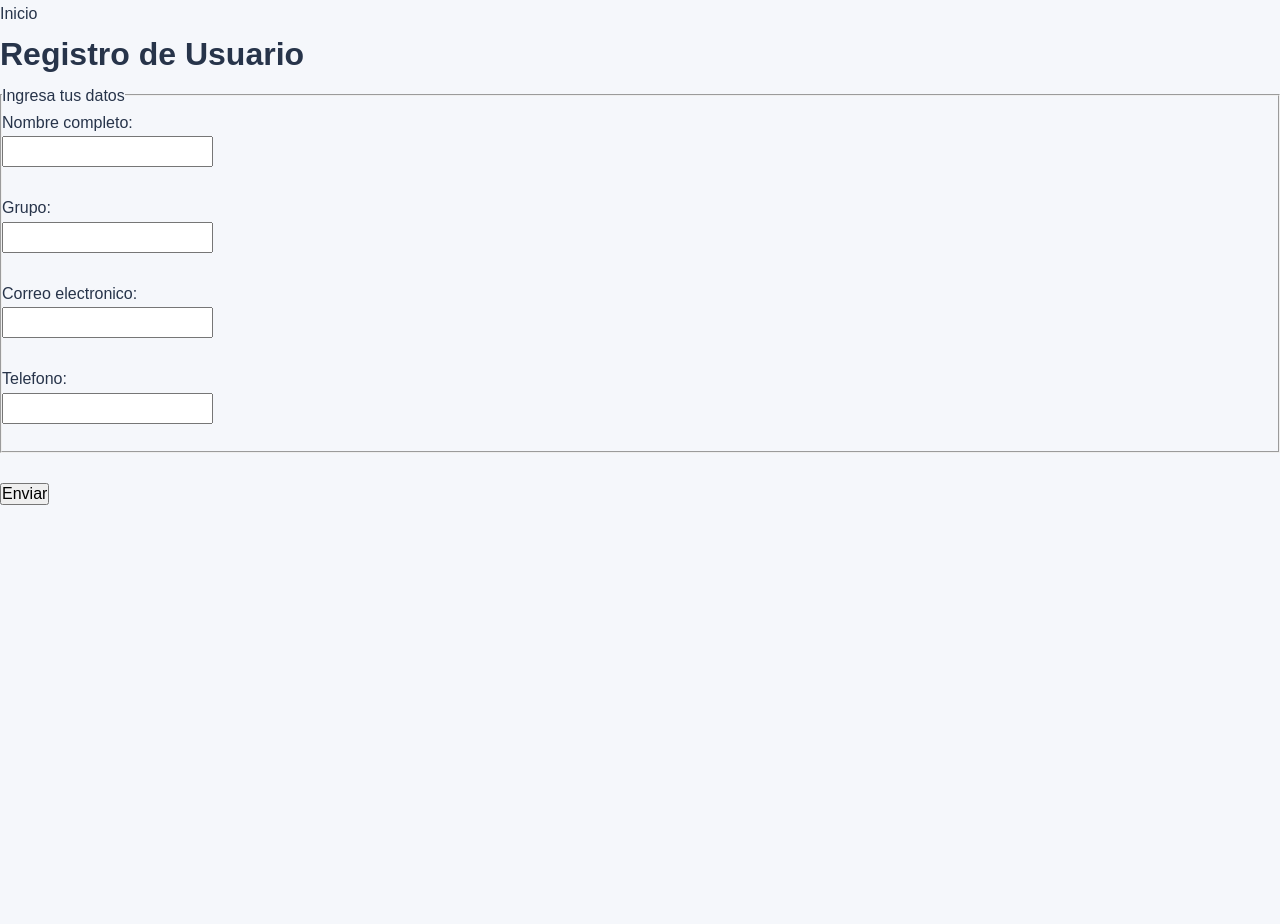
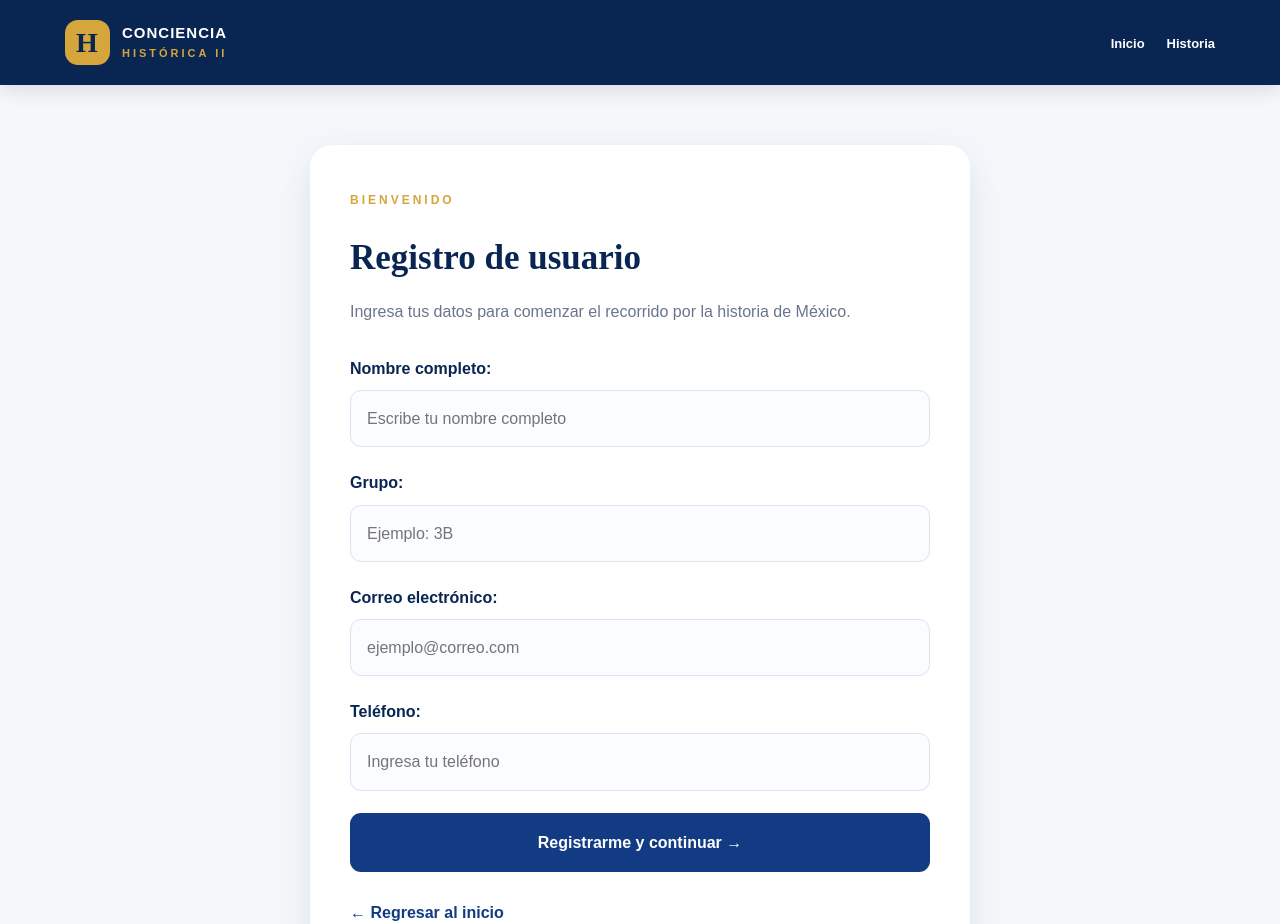
Before and after one commit to Yahir1717/PaginaWebYahir, a plain HTML site: page Formulario.html in a window 1280 px wide. Shown: the top 924 px of the page. Before the commit the page ends 800 px from the top, so only its background shows below. Drawn offline with Linux system fonts and the light colour scheme.

Commit message:
Revamp user registration form in Formulario.html
Updated the HTML structure and improved the user registration form with additional elements and styles.

```diff
--- a/Formulario.html
+++ b/Formulario.html
@@ -1,34 +1,174 @@
-<!DOCTYPE html>
 <!DOCTYPE html>
 <html lang="es">
+
 <head>
+
     <meta charset="UTF-8">
-    <title>Datos del Usuario</title>
+    <meta name="viewport" content="width=device-width, initial-scale=1.0">
+
+    <title>Registro | Conciencia Histórica II</title>
+
     <link rel="stylesheet" href="disenioPagina.css">
+
+    <script src="js/app.js" defer></script>
+
 </head>
+
 <body>
-    <a href="index.html" class="buton">Inicio</a>
-    <h1>Registro de Usuario</h1>
 
-    <form action="datos.html" method="get">
-        <fieldset>
-            <legend>Ingresa tus datos</legend>
+    <header class="header">
 
-            <label>Nombre completo:</label><br>
-            <input type="text" name="nombre" required><br><br>
+        <nav class="navbar container">
 
-            <label>Grupo:</label><br>
-            <input type="text" name="grupo" required><br><br>
+            <a href="index.html" class="logo">
 
-            <label>Correo electronico:</label><br>
-            <input type="email" name="correo" required><br><br>
+                <span class="logo-icon">H</span>
 
-            <label>Telefono:</label><br>
-            <input type="tel" name="telefono"><br><br>
+                <span>
+                    CONCIENCIA
+                    <small>HISTÓRICA II</small>
+                </span>
 
-        </fieldset>
-        <br>
-        <input type="submit" value="Enviar">
-    </form>
+            </a>
+
+            <ul class="nav-links">
+
+                <li><a href="index.html">Inicio</a></li>
+
+                <li><a href="Pagina1.html">Historia</a></li>
+
+            </ul>
+
+        </nav>
+
+    </header>
+
+
+    <main>
+
+        <section class="form-section">
+
+            <article class="form-card">
+
+                <span class="section-tag">
+                    BIENVENIDO
+                </span>
+
+                <h1>Registro de usuario</h1>
+
+                <p>
+                    Ingresa tus datos para comenzar
+                    el recorrido por la historia de México.
+                </p>
+
+
+                <div id="mensajeError" class="alert alert-error"
+                    role="alert"></div>
+
+                <div id="mensajeExito" class="alert alert-success"
+                    role="status"></div>
+
+
+                <form id="formRegistro">
+
+                    <div class="form-group">
+
+                        <label for="nombre">
+                            Nombre completo:
+                        </label>
+
+                        <input
+                            type="text"
+                            id="nombre"
+                            name="nombre"
+                            placeholder="Escribe tu nombre completo"
+                            required>
+
+                    </div>
+
+
+                    <div class="form-group">
+
+                        <label for="grupo">
+                            Grupo:
+                        </label>
+
+                        <input
+                            type="text"
+                            id="grupo"
+                            name="grupo"
+                            placeholder="Ejemplo: 3B"
+                            required>
+
+                    </div>
+
+
+                    <div class="form-group">
+
+                        <label for="correo">
+                            Correo electrónico:
+                        </label>
+
+                        <input
+                            type="email"
+                            id="correo"
+                            name="correo"
+                            placeholder="ejemplo@correo.com"
+                            required>
+
+                    </div>
+
+
+                    <div class="form-group">
+
+                        <label for="telefono">
+                            Teléfono:
+                        </label>
+
+                        <input
+                            type="tel"
+                            id="telefono"
+                            name="telefono"
+                            placeholder="Ingresa tu teléfono"
+                            required
+                            pattern="[0-9]{10}"
+                            maxlength="10">
+
+                    </div>
+
+
+                    <button type="submit">
+                        Registrarme y continuar →
+                    </button>
+
+                </form>
+
+                <br>
+
+                <a href="index.html" class="text-link">
+                    ← Regresar al inicio
+                </a>
+
+            </article>
+
+        </section>
+
+    </main>
+
+
+    <footer class="footer">
+
+        <div class="footer-bottom">
+
+            <p>
+                © 2026 Conciencia Histórica II.
+                Proyecto educativo.
+            </p>
+
+        </div>
+
+    </footer>
+
 </body>
+
 </html>
```
